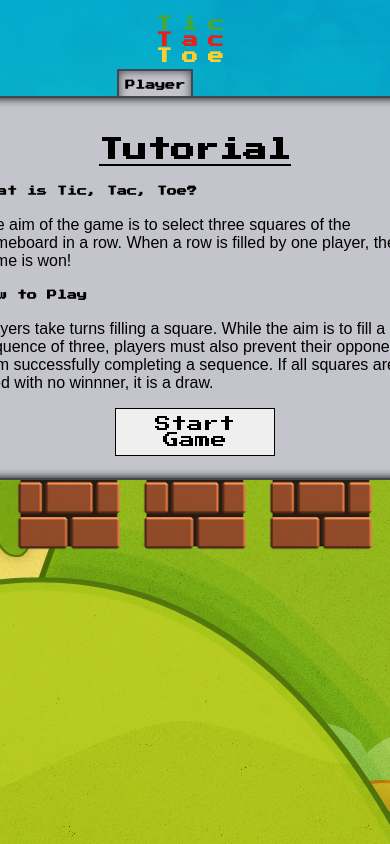
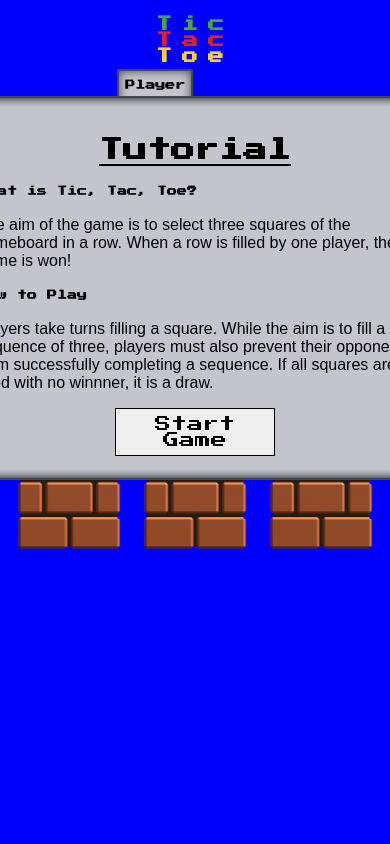
Before and after one commit to phunky-phresh/project0-TicTacToe, a plain HTML site: page index.html in a window 390 px wide. Shown: the top 844 px of the page. Drawn offline with Linux system fonts and the light colour scheme.

Commit message:
images and trying to fix background query

```diff
--- a/css/style.css
+++ b/css/style.css
@@ -207,7 +207,7 @@ button:hover {
     margin: -12rem 0 0 -15rem;
   }
   html {
-    background-image: url('../images/background_min.png');
-    background-size: auto;
+    background-image: none;
+    background-color: blue;
   }
 }
```
Also changed, not shown: 1 other file.
